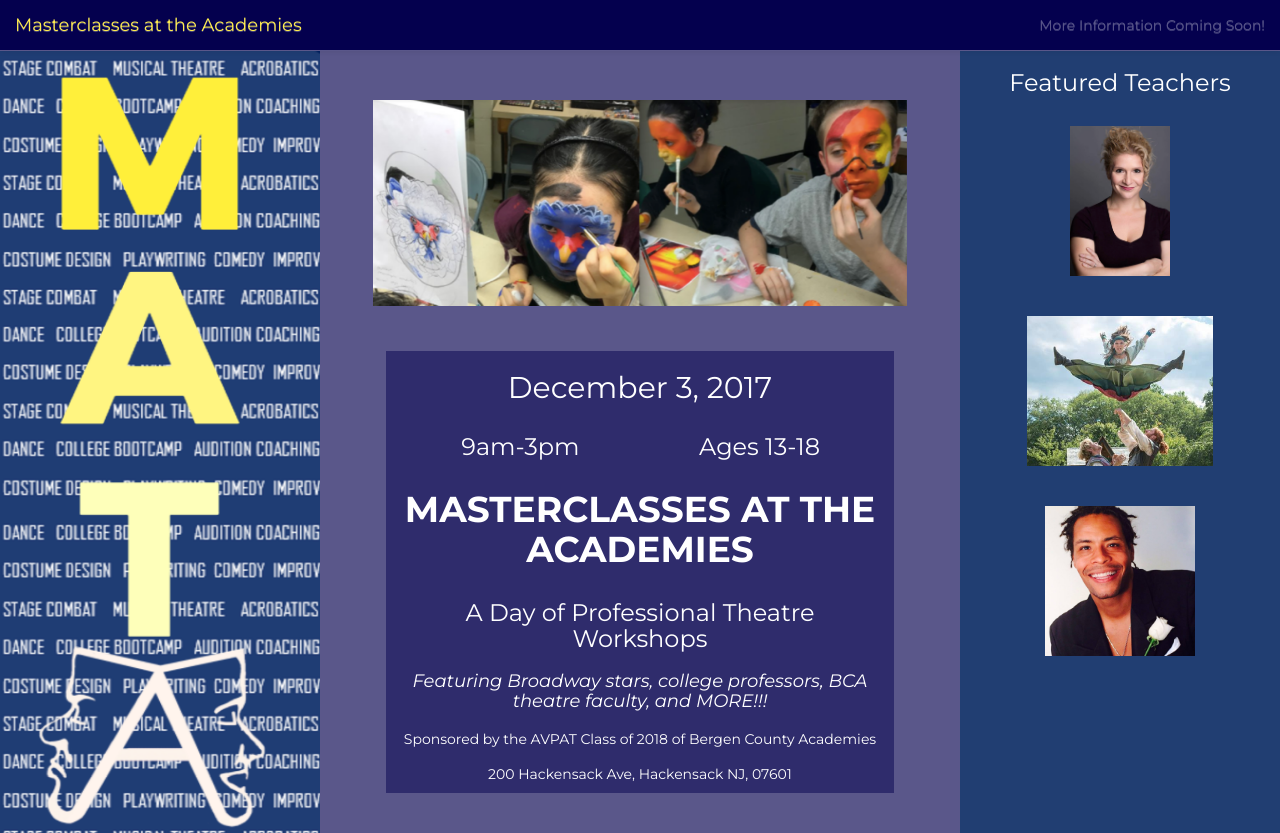
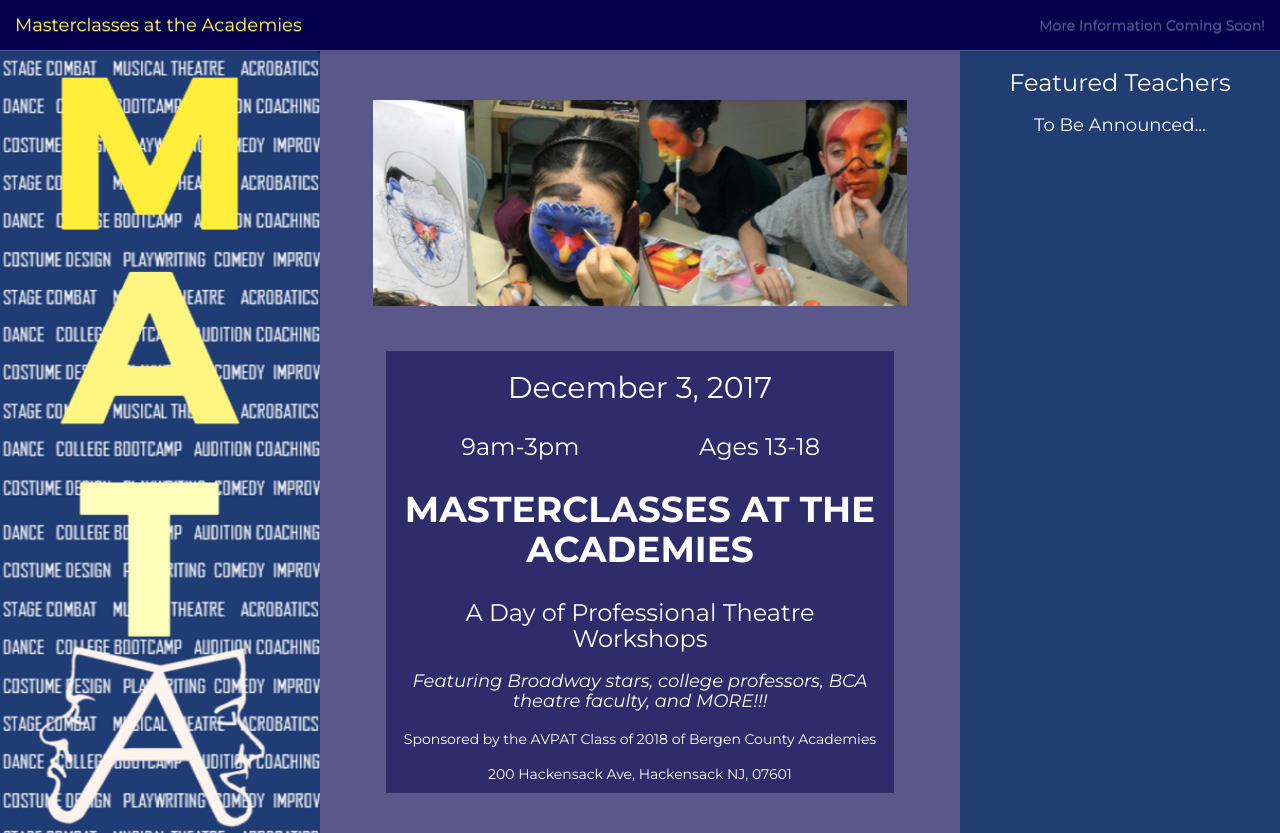
Before and after one commit to katiekatz/MatA, a plain HTML site: page index.html in a window 1280 px wide. Drawn offline with nearby package versions, Linux system fonts and the light colour scheme; some icons are missing.

Commit message:
NEW YEAR update

```diff
--- a/index.html
+++ b/index.html
@@ -153,27 +153,27 @@
 
                     <div class="row">
                         <h3 class="col-xs-12 title-text">Featured Teachers</h3>
-                        <!--<h4 class="col-xs-12 title-text">Click here to see more!</h4>-->
+                        <h4 class="col-xs-12 title-text">To Be Announced...</h4>
                     </div>
 
-                    <div class="row">
-                        <div class="col-xs-12">
-                                <i></i>
-                                <img src="./indexImg/teachers/teach1.PNG" />
-                        </div>
-                    </div>
+                    <!--<div class="row">-->
+                        <!--<div class="col-xs-12">-->
+                                <!--<i></i>-->
+                                <!--<img src="./indexImg/teachers/teach1.PNG" />-->
+                        <!--</div>-->
+                    <!--</div>-->
 
-                    <div class="row">
-                        <div class="col-xs-12">
-                            <img src="./indexImg/teachers/teach2.PNG" />
-                        </div>
-                    </div>
+                    <!--<div class="row">-->
+                        <!--<div class="col-xs-12">-->
+                            <!--<img src="./indexImg/teachers/teach2.PNG" />-->
+                        <!--</div>-->
+                    <!--</div>-->
 
-                    <div class="row">
-                        <div class="col-xs-12">
-                            <img src="./indexImg/teachers/teach3.jpeg" />
-                        </div>
-                    </div>
+                    <!--<div class="row">-->
+                        <!--<div class="col-xs-12">-->
+                            <!--<img src="./indexImg/teachers/teach3.jpeg" />-->
+                        <!--</div>-->
+                    <!--</div>-->
 
                 </div>
 
```
